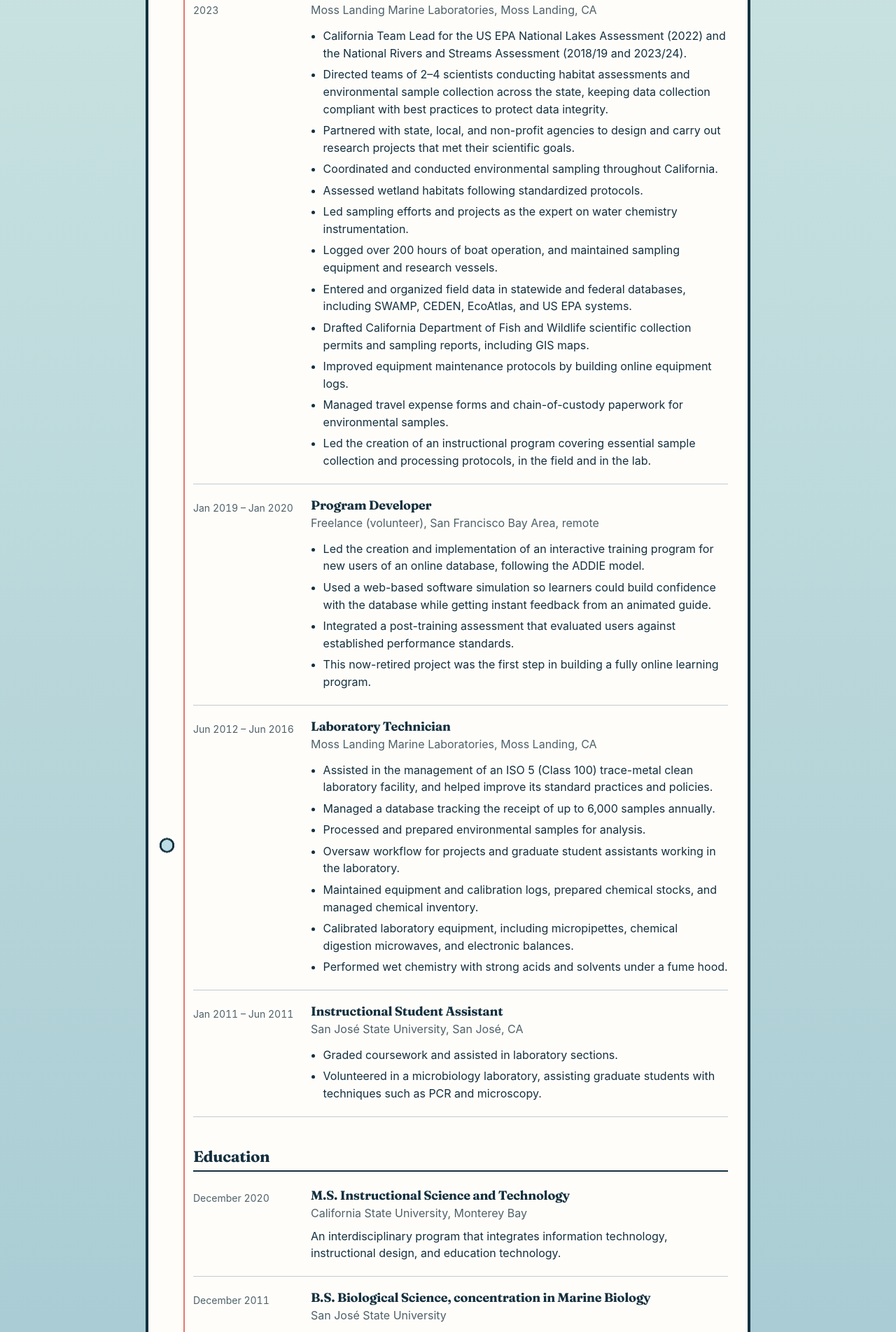
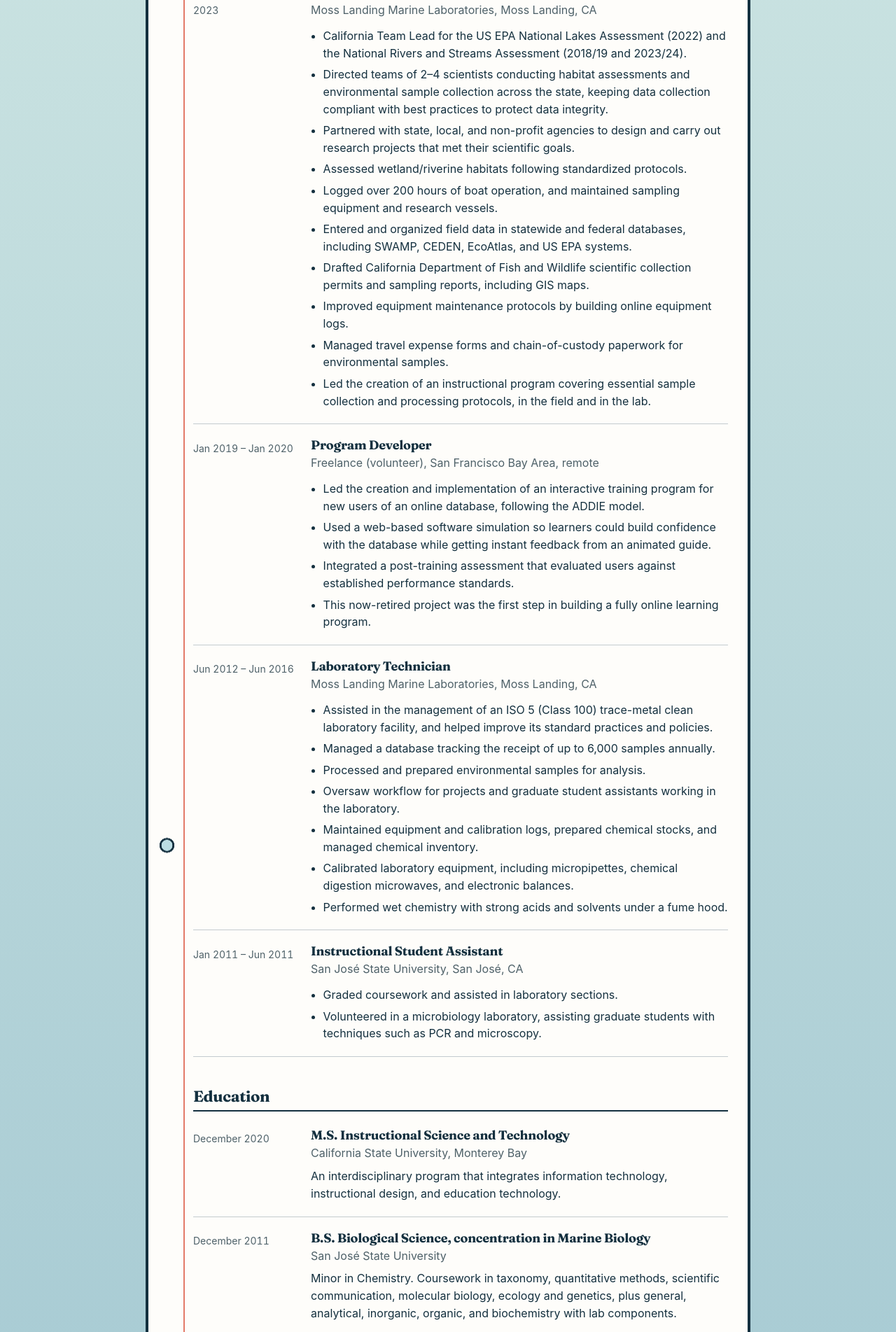
Before and after one commit to RobotCrabLab/Homepage, a Jekyll site: the page built from resume.html, in a window 1280 px wide. Shown: the part 1580-3483 px from the top of the page at 70% size. Built offline with Jekyll 4.4.1, drawn with Linux system fonts in a browser that asks for light colours; some of the changed text lies outside the part shown.

```diff
--- a/_data/resume.yml
+++ b/_data/resume.yml
@@ -34,9 +34,7 @@ experience:
       - California Team Lead for the US EPA National Lakes Assessment (2022) and the National Rivers and Streams Assessment (2018/19 and 2023/24).
       - Directed teams of 2–4 scientists conducting habitat assessments and environmental sample collection across the state, keeping data collection compliant with best practices to protect data integrity.
       - Partnered with state, local, and non-profit agencies to design and carry out research projects that met their scientific goals.
-      - Coordinated and conducted environmental sampling throughout California.
-      - Assessed wetland habitats following standardized protocols.
-      - Led sampling efforts and projects as the expert on water chemistry instrumentation.
+      - Assessed wetland/riverine habitats following standardized protocols.
       - Logged over 200 hours of boat operation, and maintained sampling equipment and research vessels.
       - Entered and organized field data in statewide and federal databases, including SWAMP, CEDEN, EcoAtlas, and US EPA systems.
       - Drafted California Department of Fish and Wildlife scientific collection permits and sampling reports, including GIS maps.
```
